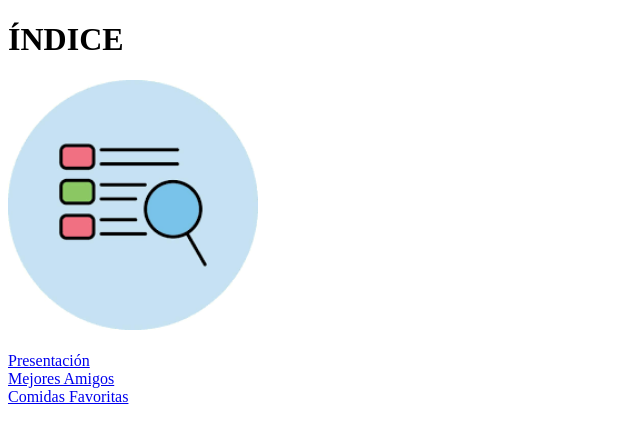
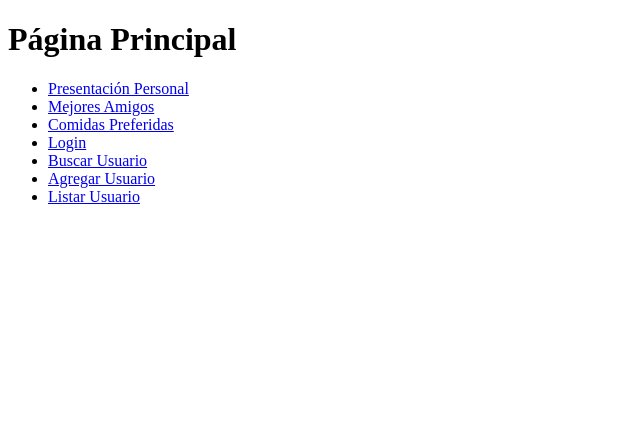
Before and after one commit to Marto2cm/repo6A, a plain HTML site: page index.html in a window 1280 px wide. Shown: the whole page, without its empty margins (0-640 px from the left). Drawn offline with Linux system fonts and the light colour scheme.

Commit message:
Update index.html

```diff
--- a/index.html
+++ b/index.html
@@ -1,22 +1,21 @@
 <!DOCTYPE html>
 <html lang="es">
 <head>
-    <meta charset="UTF-8">
-    <title>Índice</title>
+  <meta charset="UTF-8">
+  <title>Inicio</title>
 </head>
 <body>
-    <h1>ÍNDICE</h1>
-
-    <!-- Imagen con el nombre y extensión correcta -->
-    <img src="indice.png" alt="Imagen de índice" width="250">
-
-    <br><br>
-
-    <!-- Enlaces a las otras páginas -->
-    <a href="presentacion.html">Presentación</a>
-    <br>
-    <a href="mejoresamigos.html">Mejores Amigos</a>
-    <br>
-    <a href="comidasfavoritas.html">Comidas Favoritas</a>
+  <h1>Página Principal</h1>
+  <nav>
+    <ul>
+      <li><a href="presentacion.html">Presentación Personal</a></li>
+      <li><a href="MejoresAmigos.html">Mejores Amigos</a></li>
+      <li><a href="ComidasPreferidas.html">Comidas Preferidas</a></li>
+      <li><a href="login.html">Login</a></li>
+      <li><a href="BuscarUsuario.html">Buscar Usuario</a></li>
+      <li><a href="AgregarUsuario.html">Agregar Usuario</a></li>
+      <li><a href="ListarUsuario.html">Listar Usuario</a></li>
+    </ul>
+  </nav>
 </body>
 </html>
```
